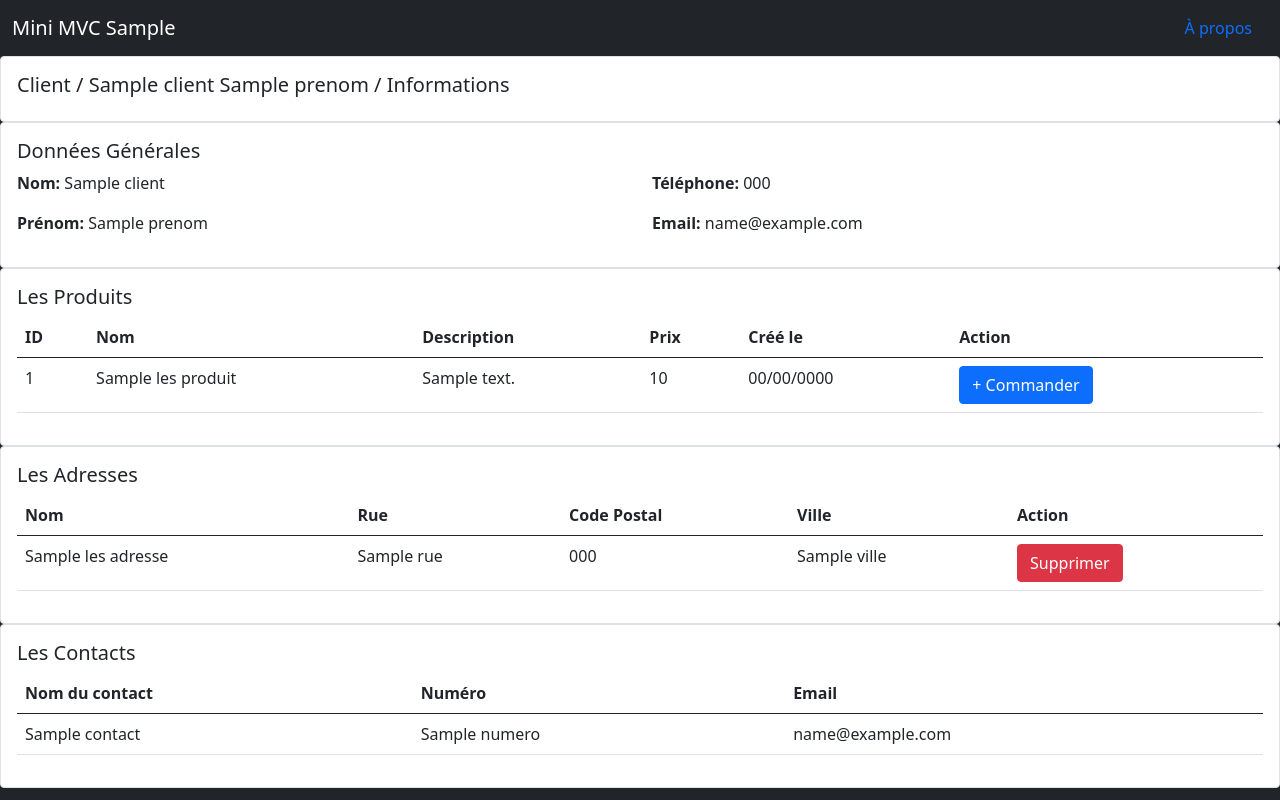
After one commit to Ertinox444/TP2_PHP, a PHP site: the page made by views/fiche/client.php in a window 1280 px wide. The commit adds this page. Run offline with PHP 8.4, Linux system fonts and the light colour scheme; tables that the repository leaves empty or names only in its code hold one stand-in row (values such as "Sample post"); the template is opened without the code that fills it: most values are stand-ins (such as "Sample title", 1, 10 or a date in 2020).

Commit message:
Fonction recherche / pagination , fiche + début contact

```diff
--- a/routes/Web.php
+++ b/routes/Web.php
@@ -19,8 +19,10 @@ class Web
         Route::Add('/exemple', [$main, 'exemple']);
         Route::Add('/exemple2/{parametre}', [$main, 'exemple']);
         Route::Add('/client/{id}', [$main, 'client']);
-        Route::Add('/', [$clientControleur, 'listeClient']);
-        Route::Add('/{chaine}',[$clientControleur, 'recherche']);
+        Route::Add('/liste', [$clientControleur, 'listeClient']);
+        Route::Add('/liste/{chaine}',[$clientControleur, 'recherche']);
+        Route::Add('/fiche/{id}', [$clientControleur,'fiche']);
+
 
 
         // Appel la fonction inline dans le routeur.
--- /dev/null
+++ b/views/fiche/client.php
@@ -0,0 +1,112 @@
+<!-- Fiche Client -->
+<div class="card border rounded">
+    <div class="card-body">
+        <h5 class="card-title">Client / <?= $client->getNom() ?> <?= $client->getPrenom() ?> / Informations</h5>
+    </div>
+</div>
+
+<!-- Données Générales -->
+<div class="card border rounded">
+    <div class="card-body">
+        <h5 class="card-title">Données Générales</h5>
+        <div class="row">
+            <div class="col-md-6">
+                <p><strong>Nom:</strong> <?= $client->getNom() ?></p>
+                <p><strong>Prénom:</strong> <?= $client->getPrenom() ?></p>
+            </div>
+            <div class="col-md-6">
+                <p><strong>Téléphone:</strong> <?= $client->getTelephone() ?></p>
+                <p><strong>Email:</strong> <?= $client->getEmail() ?></p>
+            </div>
+        </div>
+    </div>
+</div>
+
+<!-- Les Produits -->
+<div class="card border rounded">
+    <div class="card-body">
+        <h5 class="card-title">Les Produits</h5>
+        <table class="table">
+            <thead>
+                <tr>
+                    <th>ID</th>
+                    <th>Nom</th>
+                    <th>Description</th>
+                    <th>Prix</th>
+                    <th>Créé le</th>
+                    <th>Action</th>
+                </tr>
+            </thead>
+            <tbody>
+                <?php foreach ($client->lesProduits() as $produit): ?>
+                    <tr>
+                        <td><?= $produit->getId() ?></td>
+                        <td><?= $produit->getNom() ?></td>
+                        <td><?= $produit->getDescription() ?></td>
+                        <td><?= $produit->getPrix() ?></td>
+                        <td>00/00/0000</td>
+                        <td>
+                            <button type="button" class="btn btn-primary">+ Commander</button>
+                        </td>
+                    </tr>
+                <?php endforeach; ?>
+            </tbody>
+        </table>
+    </div>
+</div>
+
+<!-- Les Adresses -->
+<div class="card border rounded">
+    <div class="card-body">
+        <h5 class="card-title">Les Adresses</h5>
+        <table class="table">
+            <thead>
+                <tr>
+                    <th>Nom</th>
+                    <th>Rue</th>
+                    <th>Code Postal</th>
+                    <th>Ville</th>
+                    <th>Action</th>
+                </tr>
+            </thead>
+            <tbody>
+                <?php foreach ($client->lesAdresses() as $adresse): ?>
+                    <tr>
+                        <td><?= $adresse->getNom() ?></td>
+                        <td><?= $adresse->getRue() ?></td>
+                        <td><?= $adresse->getCodePostal() ?></td>
+                        <td><?= $adresse->getVille() ?></td>
+                        <td>
+                            <button type="button" class="btn btn-danger">Supprimer</button>
+                        </td>
+                    </tr>
+                <?php endforeach; ?>
+            </tbody>
+        </table>
+    </div>
+</div>
+
+<!-- Les Contacts -->
+<div class="card border rounded">
+    <div class="card-body">
+        <h5 class="card-title">Les Contacts</h5>
+        <table class="table">
+            <thead>
+                <tr>
+                    <th>Nom du contact</th>
+                    <th>Numéro</th>
+                    <th>Email</th>
+                </tr>
+            </thead>
+            <tbody>
+                <?php foreach ($contacts as $contact): ?>
+                    <tr>
+                        <td><?= $contact->getNomContact() ?></td>
+                        <td><?= $contact->getNumero() ?></td>
+                        <td><?= $contact->getEmail() ?></td>
+                    </tr>
+                <?php endforeach; ?>
+            </tbody>
+        </table>
+    </div>
+</div>
```
Also changed, not shown: controllers/ClientController.php (+23 -2 lines), models/ClientsModele.php (+26 -9 lines), models/ContactModel.php (added, +40 -0 lines), models/classes/Contact.php (added, +117 -0 lines), views/liste/client.php (+25 -16 lines), migrations/1-init.sql (added).
